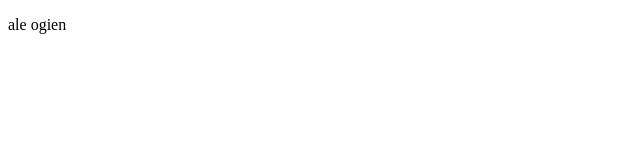
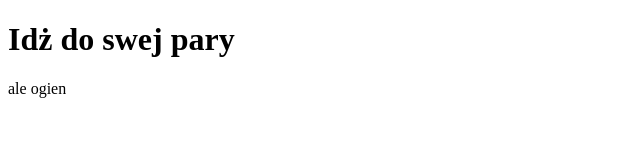
Before and after one commit to oskarsok4i/lekcja_zad, a plain HTML site: page index.html in a window 1280 px wide. Shown: the whole page, without its empty margins (0-640 px from the left). Drawn offline with Linux system fonts and the light colour scheme.

Commit message:
Update index.html
HOPA

```diff
--- a/index.html
+++ b/index.html
@@ -7,7 +7,7 @@
     <title>Document</title>
 </head>
 <body>
-
+    <h1> Idż do swej pary</h1>
     <p>ale ogien</p>
 
 </body>
```
